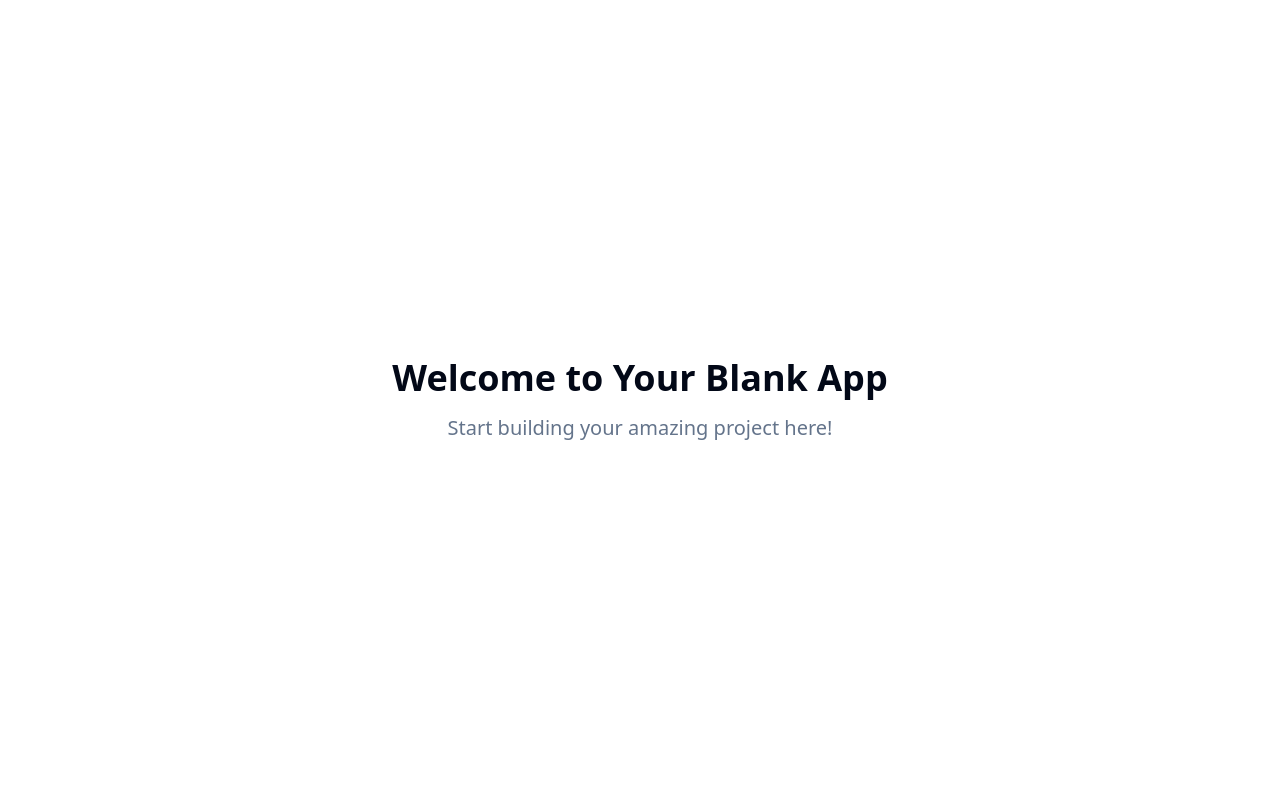
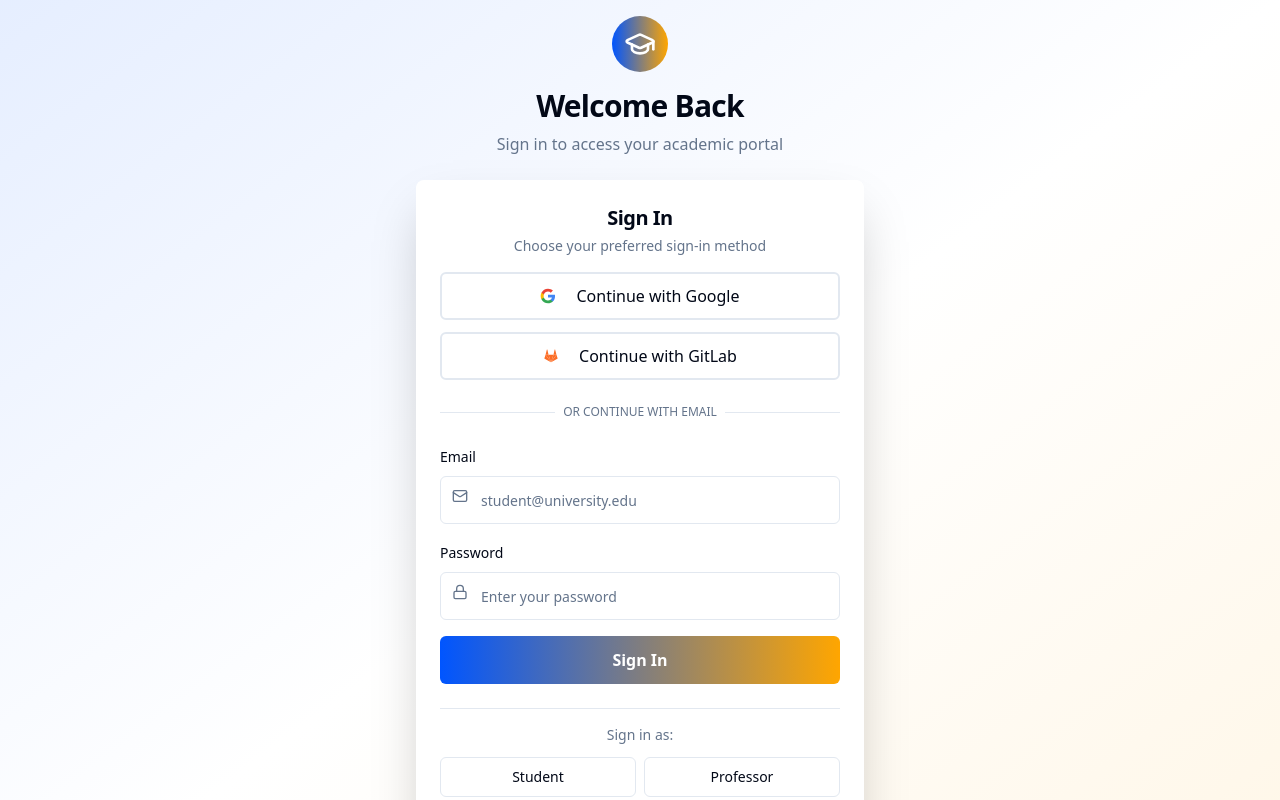
Before and after one commit to Radiyassin/login-campus-connect, a React (Vite) app: page / in a window 1280 px wide. Shown: the top 800 px of the page. Built offline with nearby package versions, Linux system fonts and the light colour scheme.

Commit message:
Add frontend login page
Add the frontend code for a login page that supports SSO with Google and GitLab. The backend integration will be handled separately.

```diff
--- /dev/null
+++ b/src/components/LoginPage.tsx
@@ -0,0 +1,210 @@
+import { Button } from "@/components/ui/button";
+import { Card, CardContent, CardDescription, CardHeader, CardTitle } from "@/components/ui/card";
+import { Input } from "@/components/ui/input";
+import { Label } from "@/components/ui/label";
+import { Separator } from "@/components/ui/separator";
+import { GraduationCap, Mail, Lock, Github } from "lucide-react";
+
+const LoginPage = () => {
+  const handleGoogleLogin = () => {
+    // This is where you'll integrate your Google SSO
+    console.log("Google SSO login clicked");
+  };
+
+  const handleGitLabLogin = () => {
+    // This is where you'll integrate your GitLab SSO
+    console.log("GitLab SSO login clicked");
+  };
+
+  const handleEmailLogin = (e: React.FormEvent) => {
+    e.preventDefault();
+    // This is where you'll handle email/password login
+    console.log("Email login submitted");
+  };
+
+  return (
+    <div className="min-h-screen flex items-center justify-center p-4 bg-gradient-to-br from-education-blue/10 via-background to-education-orange/10">
+      <div className="w-full max-w-md space-y-6">
+        {/* Header */}
+        <div className="text-center space-y-4">
+          <div className="flex justify-center">
+            <div className="p-3 bg-gradient-to-r from-education-blue to-education-orange rounded-full">
+              <GraduationCap className="w-8 h-8 text-white" />
+            </div>
+          </div>
+          <div>
+            <h1 className="text-3xl font-bold tracking-tight">Welcome Back</h1>
+            <p className="text-muted-foreground mt-2">
+              Sign in to access your academic portal
+            </p>
+          </div>
+        </div>
+
+        {/* Login Card */}
+        <Card className="border-0 shadow-2xl bg-gradient-to-b from-card/95 to-card/90 backdrop-blur-sm">
+          <CardHeader className="space-y-1 text-center pb-4">
+            <CardTitle className="text-xl">Sign In</CardTitle>
+            <CardDescription>
+              Choose your preferred sign-in method
+            </CardDescription>
+          </CardHeader>
+          <CardContent className="space-y-6">
+            {/* SSO Buttons */}
+            <div className="space-y-3">
+              <Button
+                onClick={handleGoogleLogin}
+                variant="outline"
+                className="w-full h-12 text-base font-medium border-2 hover:border-google-red/50 hover:bg-google-red/5 transition-all duration-200"
+              >
+                <svg className="w-5 h-5 mr-3" viewBox="0 0 24 24">
+                  <path
+                    fill="#4285F4"
+                    d="M22.56 12.25c0-.78-.07-1.53-.2-2.25H12v4.26h5.92c-.26 1.37-1.04 2.53-2.21 3.31v2.77h3.57c2.08-1.92 3.28-4.74 3.28-8.09z"
+                  />
+                  <path
+                    fill="#34A853"
+                    d="M12 23c2.97 0 5.46-.98 7.28-2.66l-3.57-2.77c-.98.66-2.23 1.06-3.71 1.06-2.86 0-5.29-1.93-6.16-4.53H2.18v2.84C3.99 20.53 7.7 23 12 23z"
+                  />
+                  <path
+                    fill="#FBBC05"
+                    d="M5.84 14.09c-.22-.66-.35-1.36-.35-2.09s.13-1.43.35-2.09V7.07H2.18C1.43 8.55 1 10.22 1 12s.43 3.45 1.18 4.93l2.85-2.22.81-.62z"
+                  />
+                  <path
+                    fill="#EA4335"
+                    d="M12 5.38c1.62 0 3.06.56 4.21 1.64l3.15-3.15C17.45 2.09 14.97 1 12 1 7.7 1 3.99 3.47 2.18 7.07l3.66 2.84c.87-2.6 3.3-4.53 6.16-4.53z"
+                  />
+                </svg>
+                Continue with Google
+              </Button>
+
+              <Button
+                onClick={handleGitLabLogin}
+                variant="outline"
+                className="w-full h-12 text-base font-medium border-2 hover:border-gitlab-orange/50 hover:bg-gitlab-orange/5 transition-all duration-200"
+              >
+                <svg className="w-5 h-5 mr-3" viewBox="0 0 24 24" fill="#FC6D26">
+                  <path d="M12 21.42l3.684-11.333h-7.368L12 21.42z"/>
+                  <path d="M12 21.42L8.316 10.087H3.825L12 21.42z"/>
+                  <path d="M3.825 10.087l-1.714 5.27a.847.847 0 00.308.949L12 21.42l-8.175-11.333z"/>
+                  <path d="M3.825 10.087h4.491L6.578 2.58a.424.424 0 00-.808 0L3.825 10.087z"/>
+                  <path d="M12 21.42l3.684-11.333h4.491L12 21.42z"/>
+                  <path d="M20.175 10.087l1.714 5.27a.847.847 0 01-.308.949L12 21.42l8.175-11.333z"/>
+                  <path d="M20.175 10.087h-4.491L17.422 2.58a.424.424 0 01.808 0l1.945 7.507z"/>
+                </svg>
+                Continue with GitLab
+              </Button>
+            </div>
+
+            <div className="relative">
+              <div className="absolute inset-0 flex items-center">
+                <Separator />
+              </div>
+              <div className="relative flex justify-center text-xs uppercase">
+                <span className="bg-card px-2 text-muted-foreground font-medium">
+                  Or continue with email
+                </span>
+              </div>
+            </div>
+
+            {/* Email Form */}
+            <form onSubmit={handleEmailLogin} className="space-y-4">
+              <div className="space-y-2">
+                <Label htmlFor="email" className="text-sm font-medium">
+                  Email
+                </Label>
+                <div className="relative">
+                  <Mail className="absolute left-3 top-3 h-4 w-4 text-muted-foreground" />
+                  <Input
+                    id="email"
+                    type="email"
+                    placeholder="student@university.edu"
+                    className="pl-10 h-12"
+                    required
+                  />
+                </div>
+              </div>
+
+              <div className="space-y-2">
+                <Label htmlFor="password" className="text-sm font-medium">
+                  Password
+                </Label>
+                <div className="relative">
+                  <Lock className="absolute left-3 top-3 h-4 w-4 text-muted-foreground" />
+                  <Input
+                    id="password"
+                    type="password"
+                    placeholder="Enter your password"
+                    className="pl-10 h-12"
+                    required
+                  />
+                </div>
+              </div>
+
+              <Button
+                type="submit"
+                className="w-full h-12 text-base font-semibold bg-gradient-to-r from-education-blue to-education-orange hover:from-education-blue/90 hover:to-education-orange/90 transition-all duration-200"
+              >
+                Sign In
+              </Button>
+            </form>
+
+            {/* User Type Selection */}
+            <div className="pt-4 border-t">
+              <p className="text-center text-sm text-muted-foreground mb-3">
+                Sign in as:
+              </p>
+              <div className="grid grid-cols-2 gap-2">
+                <Button
+                  variant="outline"
+                  size="sm"
+                  className="h-10 hover:bg-education-blue/10 hover:border-education-blue/30"
+                >
+                  Student
+                </Button>
+                <Button
+                  variant="outline"
+                  size="sm"
+                  className="h-10 hover:bg-education-orange/10 hover:border-education-orange/30"
+                >
+                  Professor
+                </Button>
+              </div>
+            </div>
+
+            {/* Footer Links */}
+            <div className="text-center space-y-2">
+              <a
+                href="#"
+                className="text-sm text-education-blue hover:underline"
+              >
+                Forgot password?
+              </a>
+              <div className="text-sm text-muted-foreground">
+                Need help?{" "}
+                <a href="#" className="text-education-blue hover:underline">
+                  Contact IT Support
+                </a>
+              </div>
+            </div>
+          </CardContent>
+        </Card>
+
+        {/* Footer */}
+        <div className="text-center text-xs text-muted-foreground">
+          <p>
+            By signing in, you agree to our{" "}
+            <a href="#" className="text-education-blue hover:underline">
+              Terms of Service
+            </a>{" "}
+            and{" "}
+            <a href="#" className="text-education-blue hover:underline">
+              Privacy Policy
+            </a>
+          </p>
+        </div>
+      </div>
+    </div>
+  );
+};
+
+export default LoginPage;
--- a/src/index.css
+++ b/src/index.css
@@ -17,8 +17,8 @@ All colors MUST be HSL.
     --popover: 0 0% 100%;
     --popover-foreground: 222.2 84% 4.9%;
 
-    --primary: 222.2 47.4% 11.2%;
-    --primary-foreground: 210 40% 98%;
+    --primary: 220 100% 50%;
+    --primary-foreground: 0 0% 100%;
 
     --secondary: 210 40% 96.1%;
     --secondary-foreground: 222.2 47.4% 11.2%;
@@ -26,8 +26,18 @@ All colors MUST be HSL.
     --muted: 210 40% 96.1%;
     --muted-foreground: 215.4 16.3% 46.9%;
 
-    --accent: 210 40% 96.1%;
-    --accent-foreground: 222.2 47.4% 11.2%;
+    --accent: 39 100% 50%;
+    --accent-foreground: 0 0% 100%;
+
+    /* Educational theme colors */
+    --education-blue: 220 100% 50%;
+    --education-orange: 39 100% 50%;
+    --google-red: 0 100% 66%;
+    --gitlab-orange: 30 100% 50%;
+
+    /* Gradients */
+    --gradient-primary: linear-gradient(135deg, hsl(var(--education-blue)), hsl(var(--education-orange)));
+    --gradient-card: linear-gradient(145deg, hsl(0 0% 100% / 0.9), hsl(0 0% 98% / 0.9));
 
     --destructive: 0 84.2% 60.2%;
     --destructive-foreground: 210 40% 98%;
--- a/src/pages/Index.tsx
+++ b/src/pages/Index.tsx
@@ -1,14 +1,7 @@
-// Update this page (the content is just a fallback if you fail to update the page)
+import LoginPage from "@/components/LoginPage";
 
 const Index = () => {
-  return (
-    <div className="min-h-screen flex items-center justify-center bg-background">
-      <div className="text-center">
-        <h1 className="text-4xl font-bold mb-4">Welcome to Your Blank App</h1>
-        <p className="text-xl text-muted-foreground">Start building your amazing project here!</p>
-      </div>
-    </div>
-  );
+  return <LoginPage />;
 };
 
 export default Index;
--- a/tailwind.config.ts
+++ b/tailwind.config.ts
@@ -52,6 +52,10 @@ export default {
 					DEFAULT: 'hsl(var(--card))',
 					foreground: 'hsl(var(--card-foreground))'
 				},
+				'education-blue': 'hsl(var(--education-blue))',
+				'education-orange': 'hsl(var(--education-orange))',
+				'google-red': 'hsl(var(--google-red))',
+				'gitlab-orange': 'hsl(var(--gitlab-orange))',
 				sidebar: {
 					DEFAULT: 'hsl(var(--sidebar-background))',
 					foreground: 'hsl(var(--sidebar-foreground))',
```
